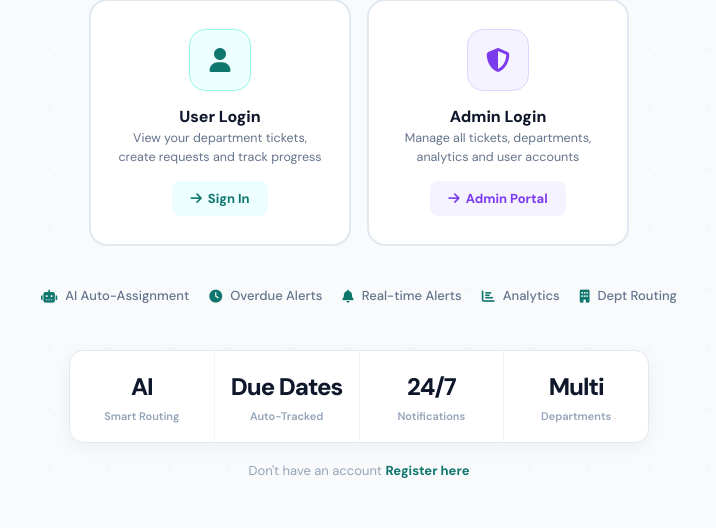
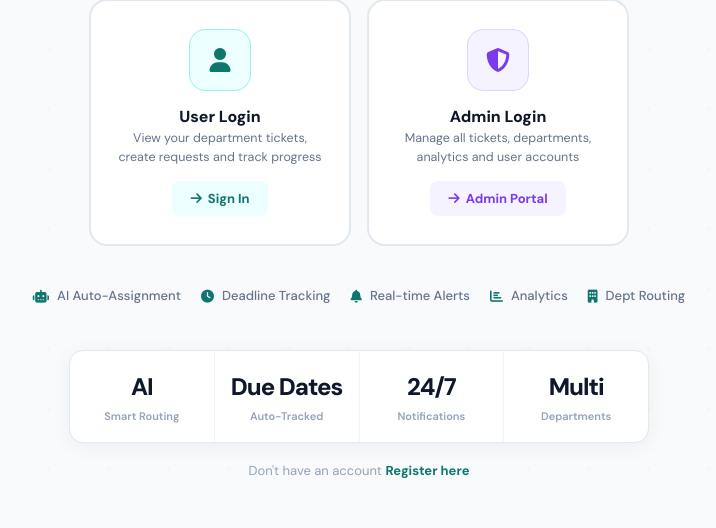
Before and after one commit to urmitGajjarTrilokn/django-helpdesk-ticket-system, a Django app: page / in a window 1280 px wide. Shown: the part 401-929 px from the top of the page, without its empty margins (281-997 px from the left). Run offline with Django 4.2, Linux system fonts and the light colour scheme.

Commit message:
overdue alerts in landing page to deadline tracking

```diff
--- a/myapp/templates/landing.html
+++ b/myapp/templates/landing.html
@@ -104,7 +104,7 @@
 
     <div class="feat-row">
       <div class="feat"><i class="fas fa-robot feat-i"></i> AI Auto-Assignment</div>
-      <div class="feat"><i class="fas fa-clock feat-i"></i> Overdue Alerts</div>
+      <div class="feat"><i class="fas fa-clock feat-i"></i> Deadline Tracking</div>
       <div class="feat"><i class="fas fa-bell feat-i"></i> Real-time Alerts</div>
       <div class="feat"><i class="fas fa-chart-bar feat-i"></i> Analytics</div>
       <div class="feat"><i class="fas fa-building feat-i"></i> Dept Routing</div>
```
